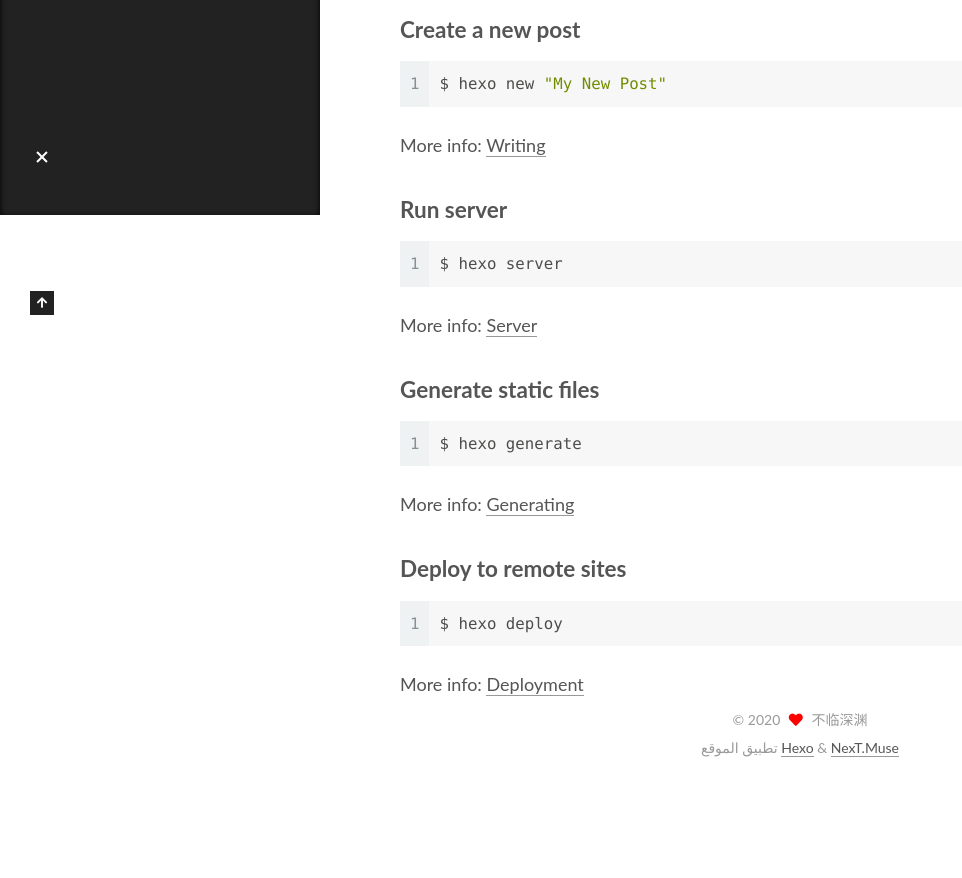
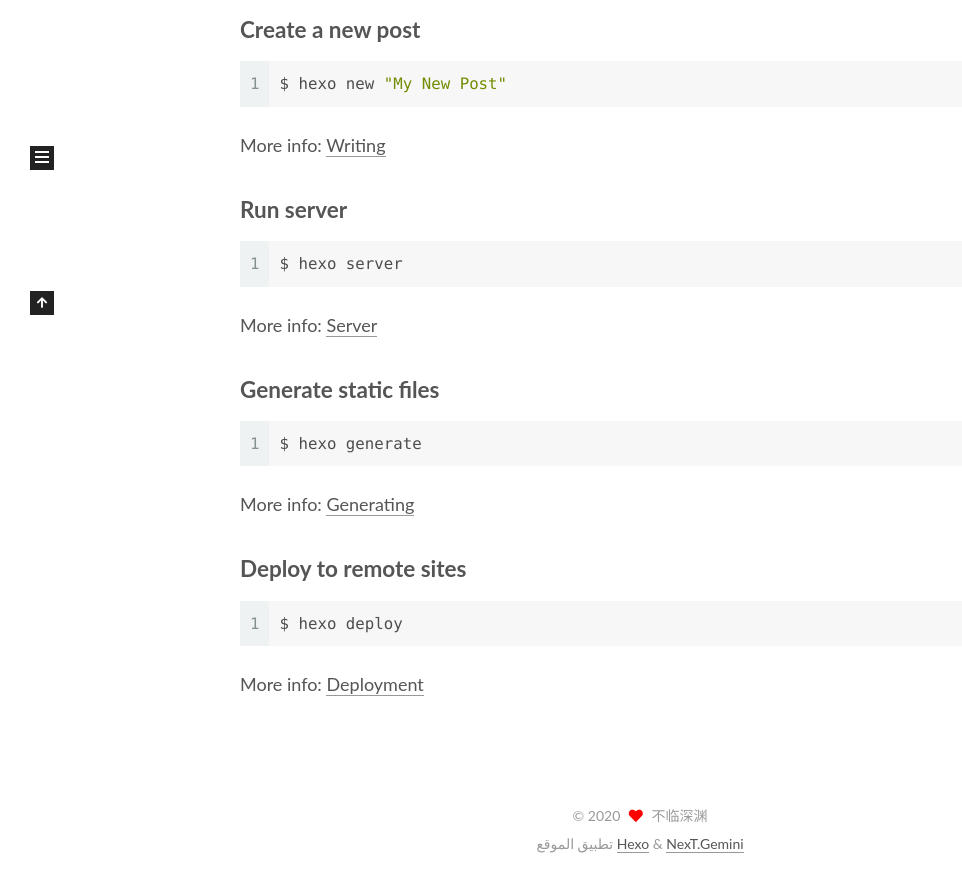
Before and after one commit to ySilverMoon/ySilverMoon.github.io, a plain HTML site: page 2020/11/09/hello-world/index.html in a window 1280 px wide. Shown: the part 585-1463 px from the top of the page, without its empty margins (0-962 px from the left). Before the commit the page ends 1367 px from the top, so only its background shows below. Drawn offline with Linux system fonts and the light colour scheme.

Commit message:
Site updated: 2020-11-10 09:53:02

```diff
--- a/2020/11/09/hello-world/index.html
+++ b/2020/11/09/hello-world/index.html
@@ -17,7 +17,7 @@
 
 <script id="hexo-configurations">
     var NexT = window.NexT || {};
-    var CONFIG = {"hostname":"ysilvermoon.github.io","root":"/","scheme":"Muse","version":"7.8.0","exturl":false,"sidebar":{"position":"left","display":"post","padding":18,"offset":12,"onmobile":false},"copycode":{"enable":false,"show_result":false,"style":null},"back2top":{"enable":true,"sidebar":false,"scrollpercent":false},"bookmark":{"enable":false,"color":"#222","save":"auto"},"fancybox":false,"mediumzoom":false,"lazyload":false,"pangu":false,"comments":{"style":"tabs","active":null,"storage":true,"lazyload":false,"nav":null},"algolia":{"hits":{"per_page":10},"labels":{"input_placeholder":"Search for Posts","hits_empty":"We didn't find any results for the search: ${query}","hits_stats":"${hits} results found in ${time} ms"}},"localsearch":{"enable":false,"trigger":"auto","top_n_per_article":1,"unescape":false,"preload":false},"motion":{"enable":true,"async":false,"transition":{"post_block":"fadeIn","post_header":"slideDownIn","post_body":"slideDownIn","coll_header":"slideLeftIn","sidebar":"slideUpIn"}}};
+    var CONFIG = {"hostname":"ysilvermoon.github.io","root":"/","scheme":"Gemini","version":"7.8.0","exturl":false,"sidebar":{"position":"left","display":"post","padding":18,"offset":12,"onmobile":false},"copycode":{"enable":false,"show_result":false,"style":null},"back2top":{"enable":true,"sidebar":false,"scrollpercent":false},"bookmark":{"enable":false,"color":"#222","save":"auto"},"fancybox":false,"mediumzoom":false,"lazyload":false,"pangu":false,"comments":{"style":"tabs","active":null,"storage":true,"lazyload":false,"nav":null},"algolia":{"hits":{"per_page":10},"labels":{"input_placeholder":"Search for Posts","hits_empty":"We didn't find any results for the search: ${query}","hits_stats":"${hits} results found in ${time} ms"}},"localsearch":{"enable":false,"trigger":"auto","top_n_per_article":1,"unescape":false,"preload":false},"motion":{"enable":true,"async":false,"transition":{"post_block":"fadeIn","post_header":"slideDownIn","post_body":"slideDownIn","coll_header":"slideLeftIn","sidebar":"slideUpIn"}}};
   </script>
 
   <meta name="description" content="Welcome to Hexo! This is your very first post. Check documentation for more info. If you get any problems when using Hexo, you can find the answer in troubleshooting or you can ask me on GitHub. Quick">
@@ -318,7 +318,7 @@
   </span>
   <span class="author" itemprop="copyrightHolder">不临深渊</span>
 </div>
-  <div class="powered-by">تطبيق الموقع <a href="https://hexo.io/" class="theme-link" rel="noopener" target="_blank">Hexo</a> & <a href="https://muse.theme-next.org/" class="theme-link" rel="noopener" target="_blank">NexT.Muse</a>
+  <div class="powered-by">تطبيق الموقع <a href="https://hexo.io/" class="theme-link" rel="noopener" target="_blank">Hexo</a> & <a href="https://theme-next.org/" class="theme-link" rel="noopener" target="_blank">NexT.Gemini</a>
   </div>
 
 
@@ -344,7 +344,7 @@
 <script src="/js/motion.js"></script>
 
 
-<script src="/js/schemes/muse.js"></script>
+<script src="/js/schemes/pisces.js"></script>
 
 
 <script src="/js/next-boot.js"></script>
```
Also changed, not shown: archives/2020/11/index.html (+3 -3 lines), archives/2020/index.html (+3 -3 lines), archives/index.html (+3 -3 lines), index.html (+3 -3 lines).
